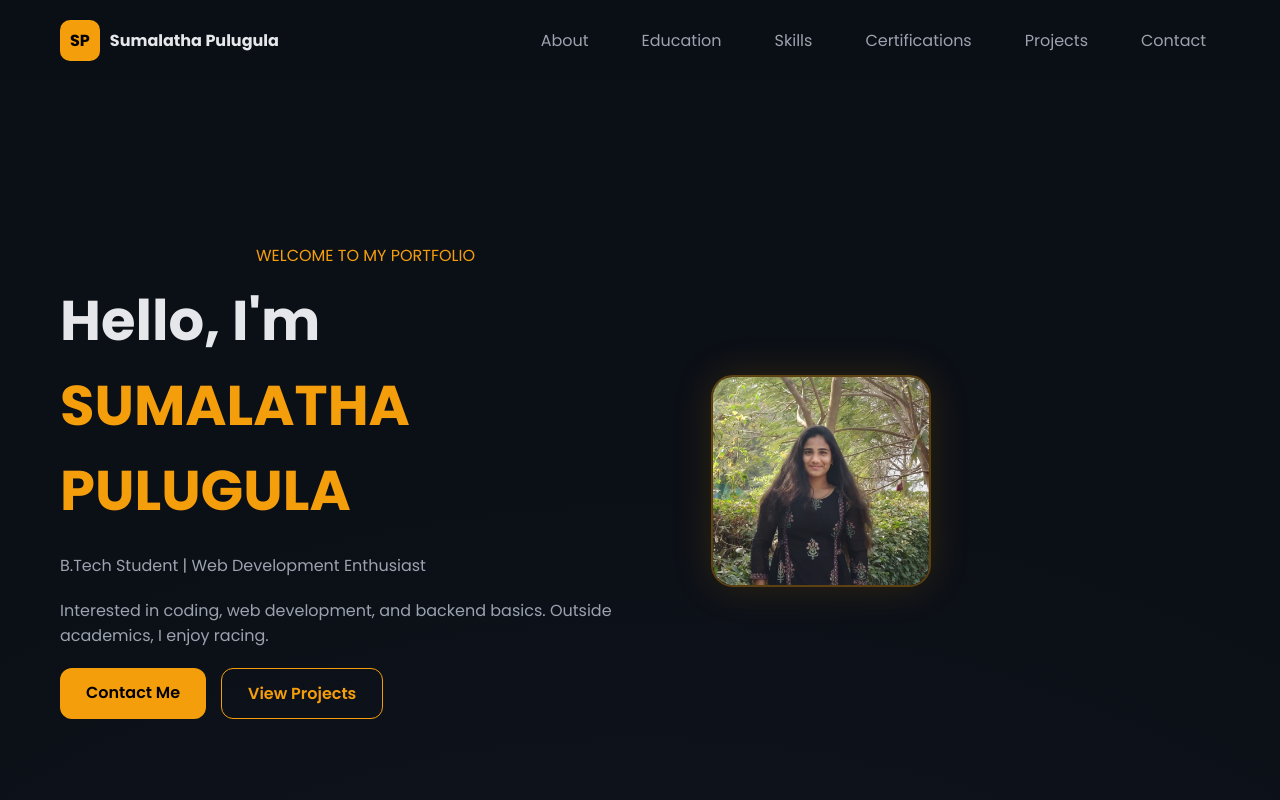
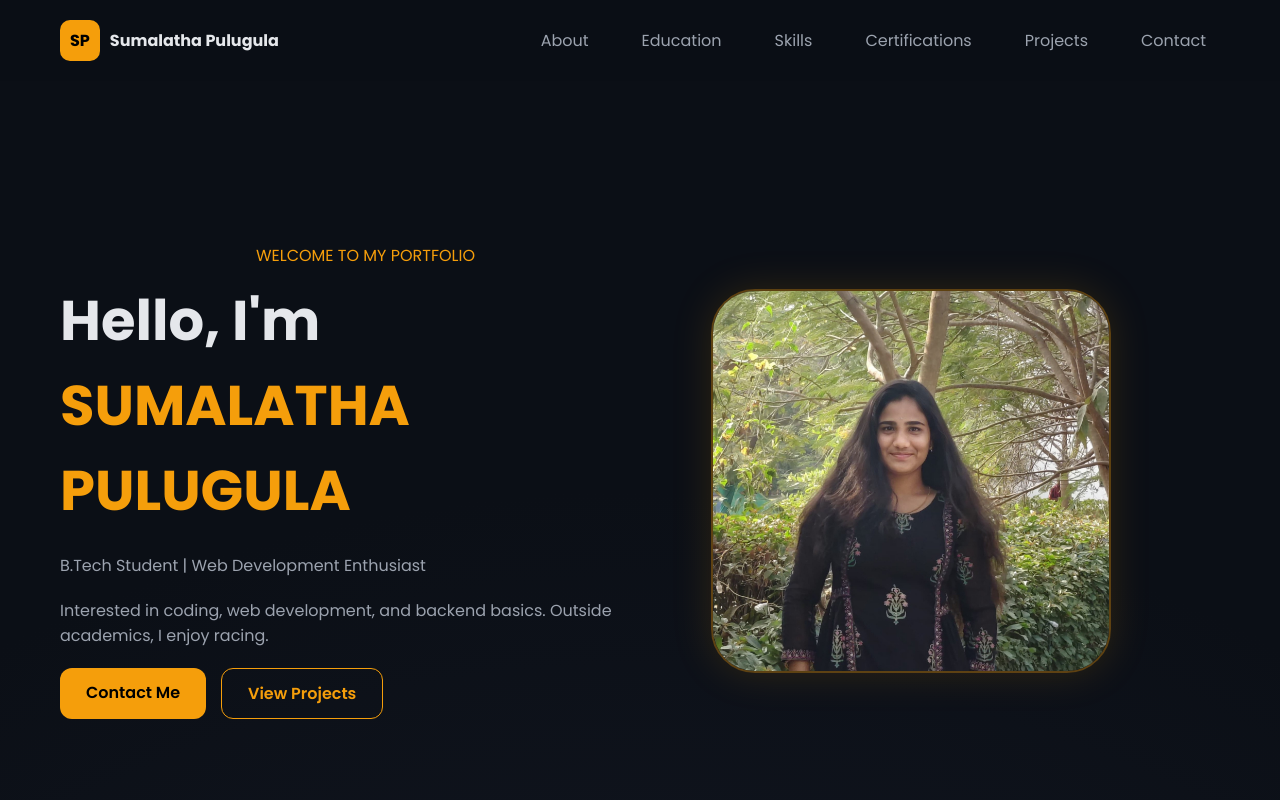
Before and after one commit to sumalathareddy11/portfolio, a plain HTML site: page index.html in a window 1280 px wide. Shown: the top 800 px of the page. Drawn offline with Linux system fonts and the light colour scheme.

Commit message:
Fix HTML formatting and improve structure

```diff
--- a/index.html
+++ b/index.html
@@ -283,7 +283,7 @@ footer{text-align:center;padding:30px;color:var(--muted);}
       <a class="btn outline" href="#projects">View Projects</a>
     </div>
   </div>
-<img src="mine.jpeg" alt="Sumalatha Pulugula" style="width:220px !important; border-radius:22px;">
+<img src="mine.jpeg" alt="Sumalatha Pulugula" style ="width:200%; max-width:400px; border-radius:44px;">
 </div>
 
 <section class="section-box" id="about">
```
